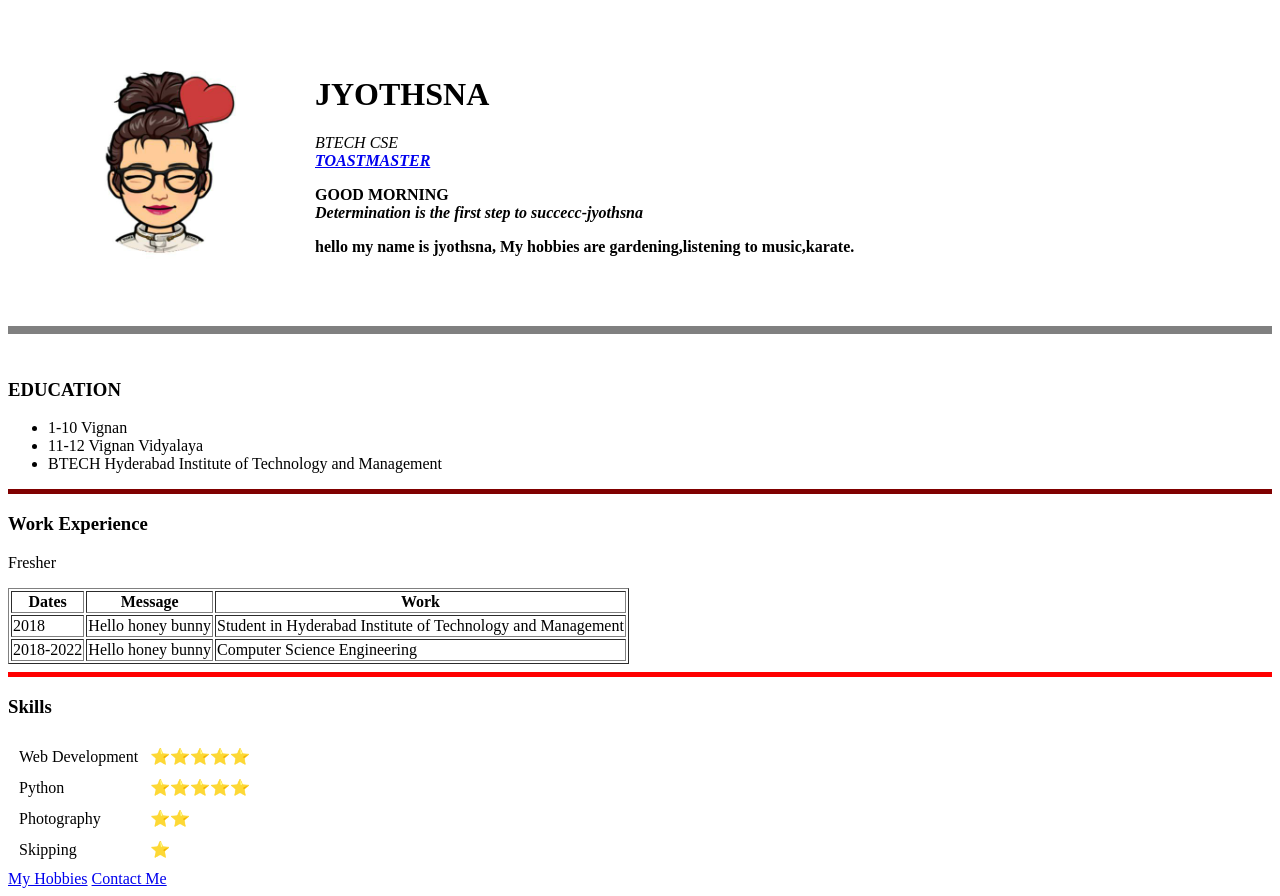
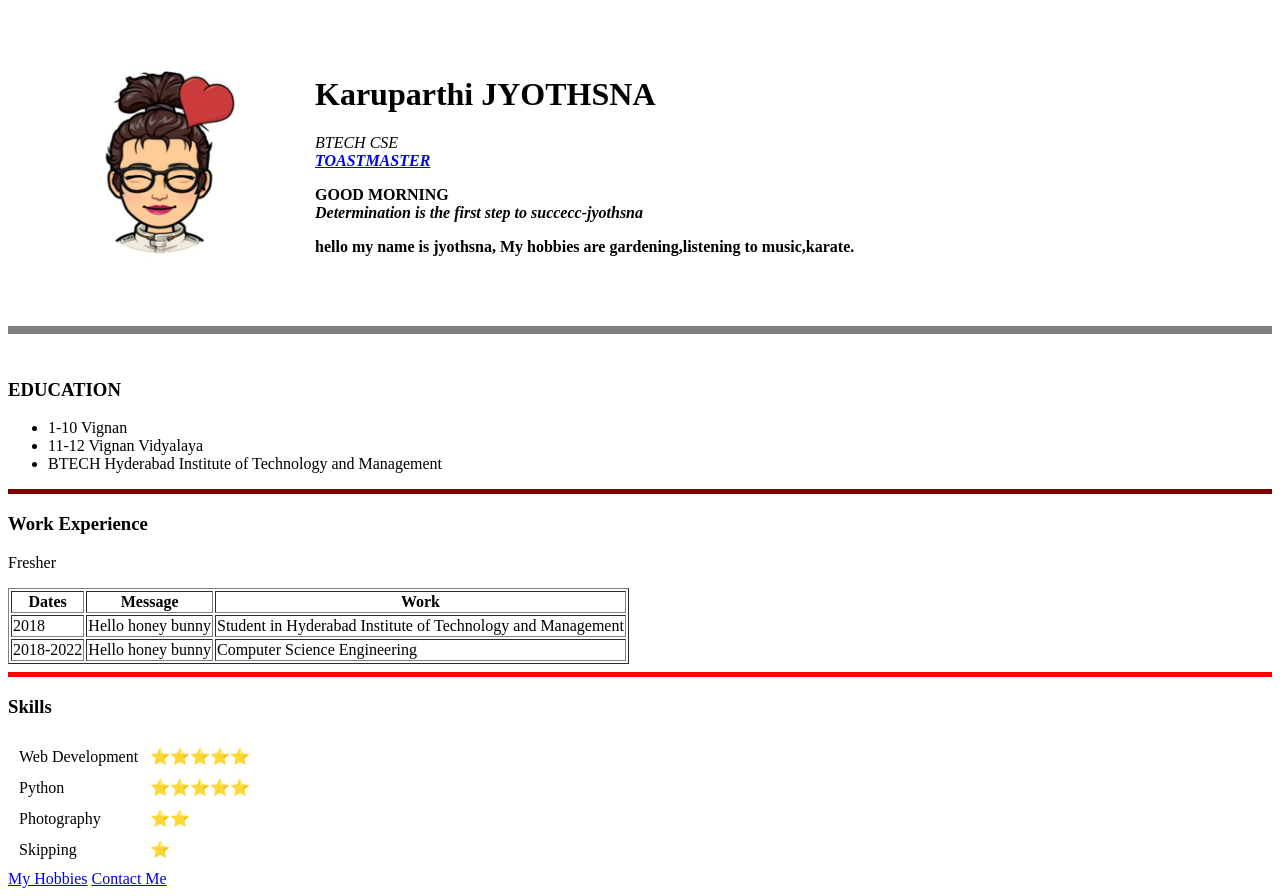
Before and after one commit to Karuparthi-Jyothsna/cv, a plain HTML site: page index.html in a window 1280 px wide. Drawn offline with Linux system fonts and the light colour scheme.

Commit message:
heading changes

```diff
--- a/index.html
+++ b/index.html
@@ -10,7 +10,7 @@
   <table>
     <tr>
       <td><img src="jo.jpeg" height="300" width="300" alt="jyothsna profile picture" style=border-radius:50%  /></td>
-      <td>  <h1> JYOTHSNA</h1>
+      <td>  <h1> Karuparthi JYOTHSNA</h1>
         <p><i>BTECH CSE</i><br /><em><strong><a href="https://www.toastmasters.org/">TOASTMASTER</a></<strong></em></p>
         <b>GOOD</b><strong> MORNING</strong>
         <br>
```
